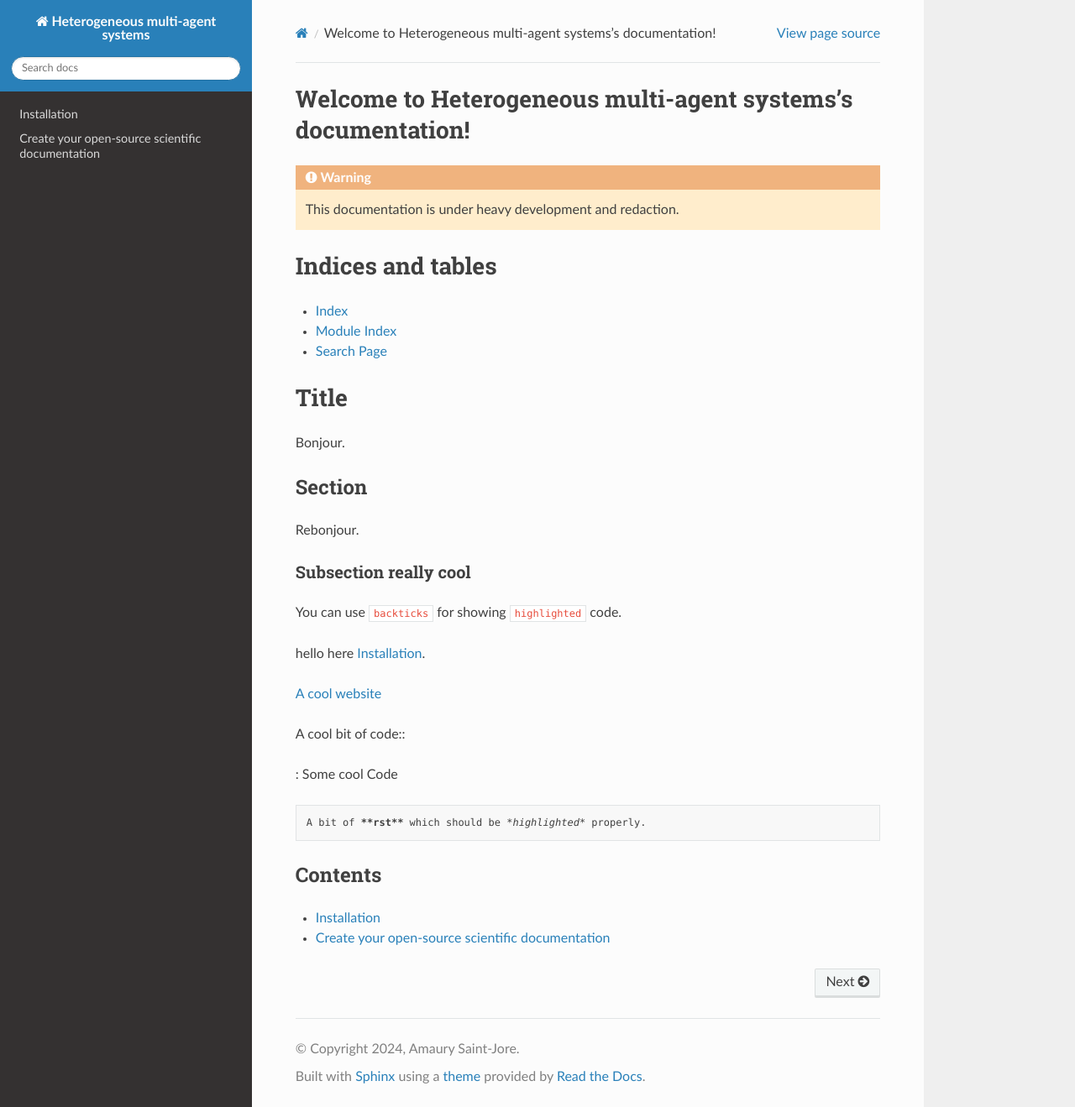
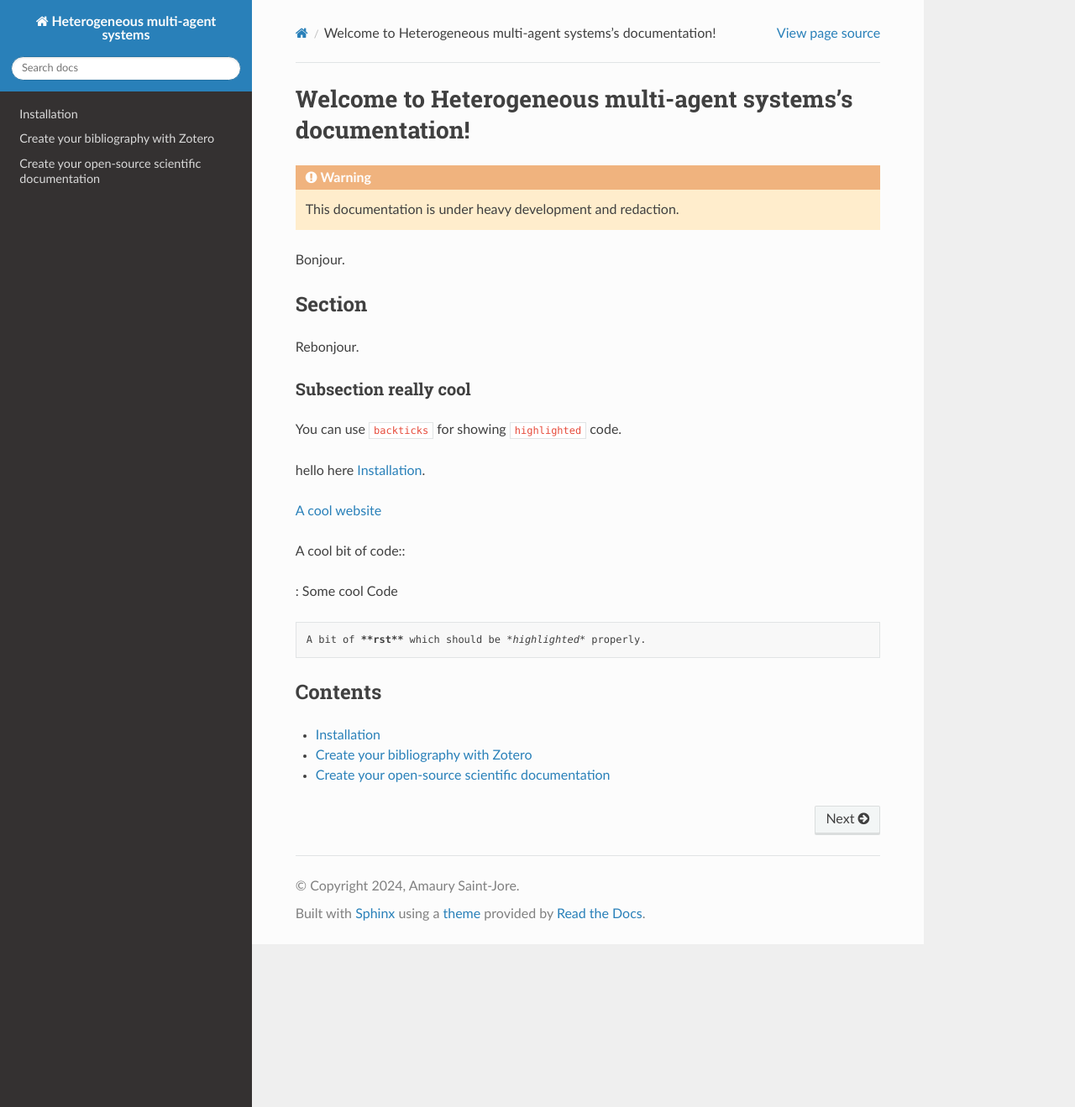
Before and after one commit to Amaury-SJ/heterogeneous-multi-agent-systems, a Sphinx documentation site: the page built from docs/source/index.md, in a window 1280 px wide and 1319 px high. Shown: the whole window at 84% size. Built offline with Sphinx 7.4.7 and the Read the Docs theme 2.0.0, drawn with Linux system fonts in a browser that asks for light colours.

Commit message:
add image zotero

````diff
--- a/docs/source/index.md
+++ b/docs/source/index.md
@@ -5,22 +5,10 @@
 
 # Welcome to Heterogeneous multi-agent systems's documentation!
 
-```{toctree}
-:caption: 'Contents:'
-:maxdepth: 2
-```
-
 ```{warning}
 This documentation is under heavy development and redaction.
 ```
 
-# Indices and tables
-
-- {ref}`genindex`
-- {ref}`modindex`
-- {ref}`search`
-
-# Title
 
 Bonjour.
 
@@ -50,6 +38,7 @@
 :maxdepth: 1
 
 install
+zotero
 create_your_doc
 ```
 
````
Also changed, not shown: docs/source/create_your_doc.md (+8 -9 lines), docs/source/zotero.md (added, +23 -0 lines), docs/source/photos/zotero_tutorial.png (added).
